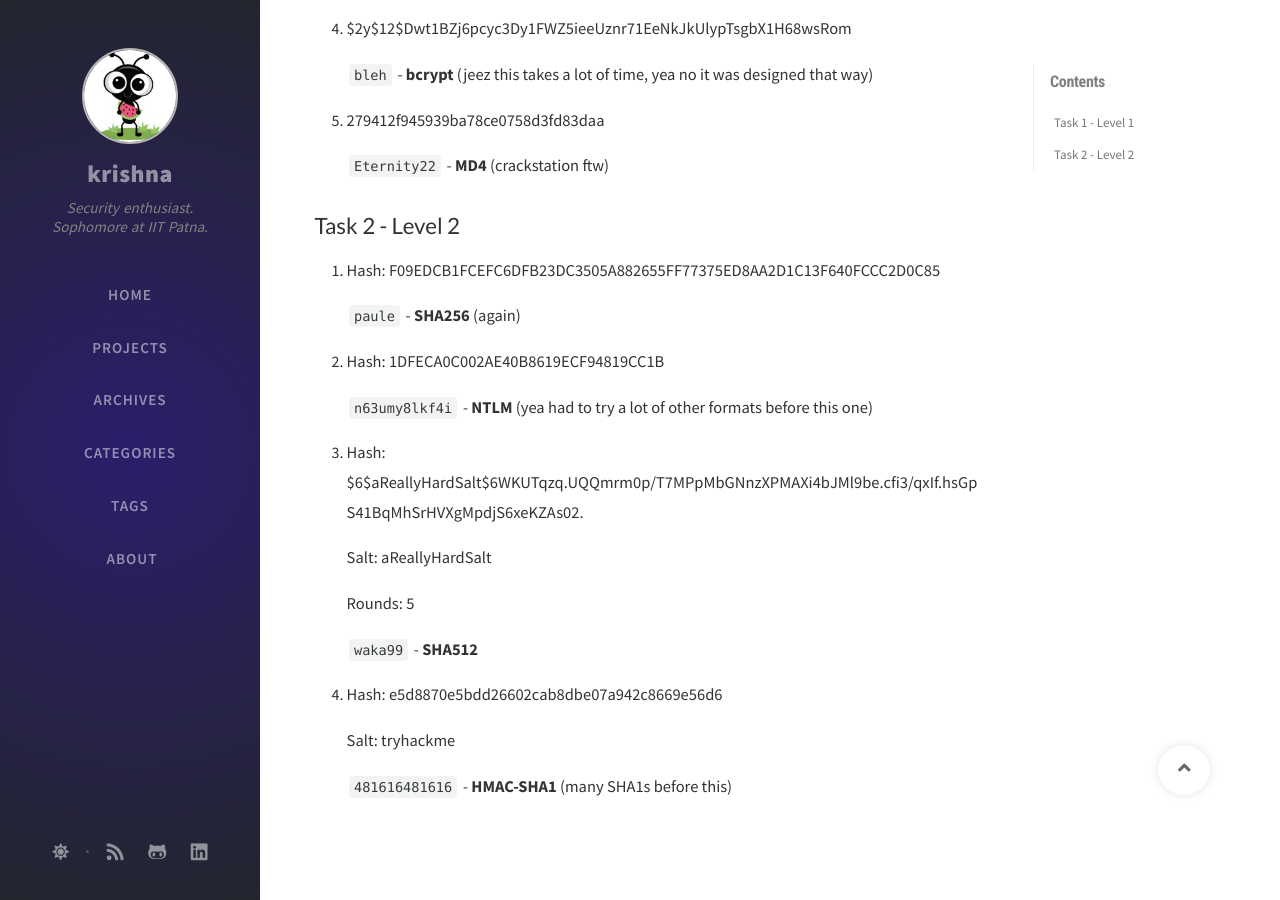
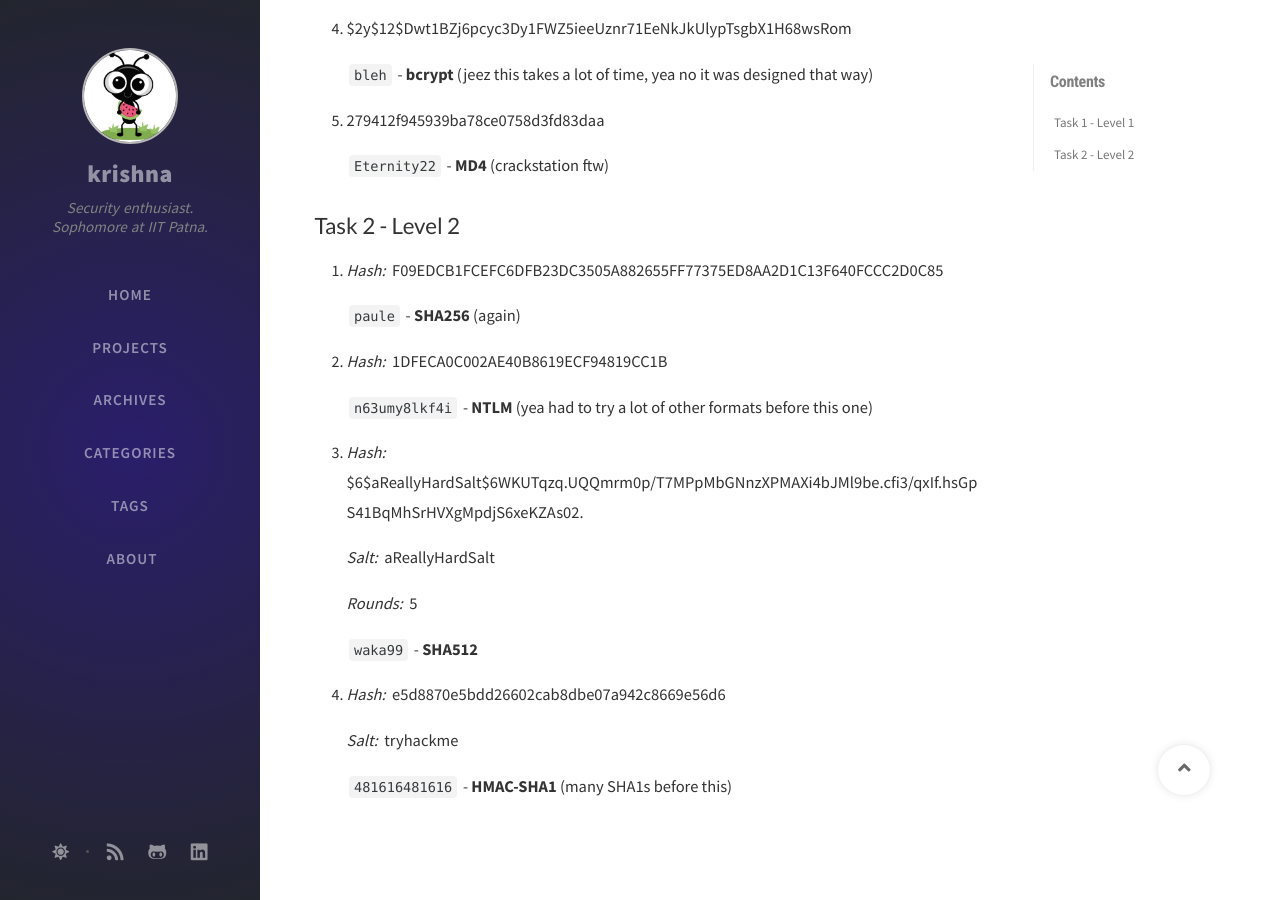
Before and after one commit to lordlabuckdas/lordlabuckdas.github.io, a Jekyll site: the page built from _posts/2020-10-23-crackthehash-tryhackme.md, in a window 1280 px wide and 900 px high, scrolled down 1071 px. Built offline with Jekyll 4.4.1, drawn with Linux system fonts in a browser that asks for light colours; nearby versions of some CDN libraries; comment, search, counter and statistics services are not loaded; part of the change alters nothing that is shown.

```diff
--- a/_posts/2020-10-23-crackthehash-tryhackme.md
+++ b/_posts/2020-10-23-crackthehash-tryhackme.md
@@ -51,24 +51,24 @@ if you don't get proper results with one hashing format, move onto the next (`ha
 
 ## Task 2 - Level 2
 
-1. Hash: F09EDCB1FCEFC6DFB23DC3505A882655FF77375ED8AA2D1C13F640FCCC2D0C85
+1. *Hash:* F09EDCB1FCEFC6DFB23DC3505A882655FF77375ED8AA2D1C13F640FCCC2D0C85
 
 	`paule` - **SHA256** (again)
 
-2. Hash: 1DFECA0C002AE40B8619ECF94819CC1B
+2. *Hash:* 1DFECA0C002AE40B8619ECF94819CC1B
 
 	`n63umy8lkf4i` - **NTLM** (yea had to try a lot of other formats before this one)
 
-3. Hash: $6$aReallyHardSalt$6WKUTqzq.UQQmrm0p/T7MPpMbGNnzXPMAXi4bJMl9be.cfi3/qxIf.hsGpS41BqMhSrHVXgMpdjS6xeKZAs02.
+3. *Hash:* $6$aReallyHardSalt$6WKUTqzq.UQQmrm0p/T7MPpMbGNnzXPMAXi4bJMl9be.cfi3/qxIf.hsGpS41BqMhSrHVXgMpdjS6xeKZAs02.
 
-	Salt: aReallyHardSalt
+	*Salt:* aReallyHardSalt
 
-	Rounds: 5
+	*Rounds:* 5
 
 	`waka99` - **SHA512**
 
-4. Hash: e5d8870e5bdd26602cab8dbe07a942c8669e56d6
+4. *Hash:* e5d8870e5bdd26602cab8dbe07a942c8669e56d6
 
-	Salt: tryhackme
+	*Salt:* tryhackme
 
 	`481616481616` - **HMAC-SHA1** (many SHA1s before this)
```
